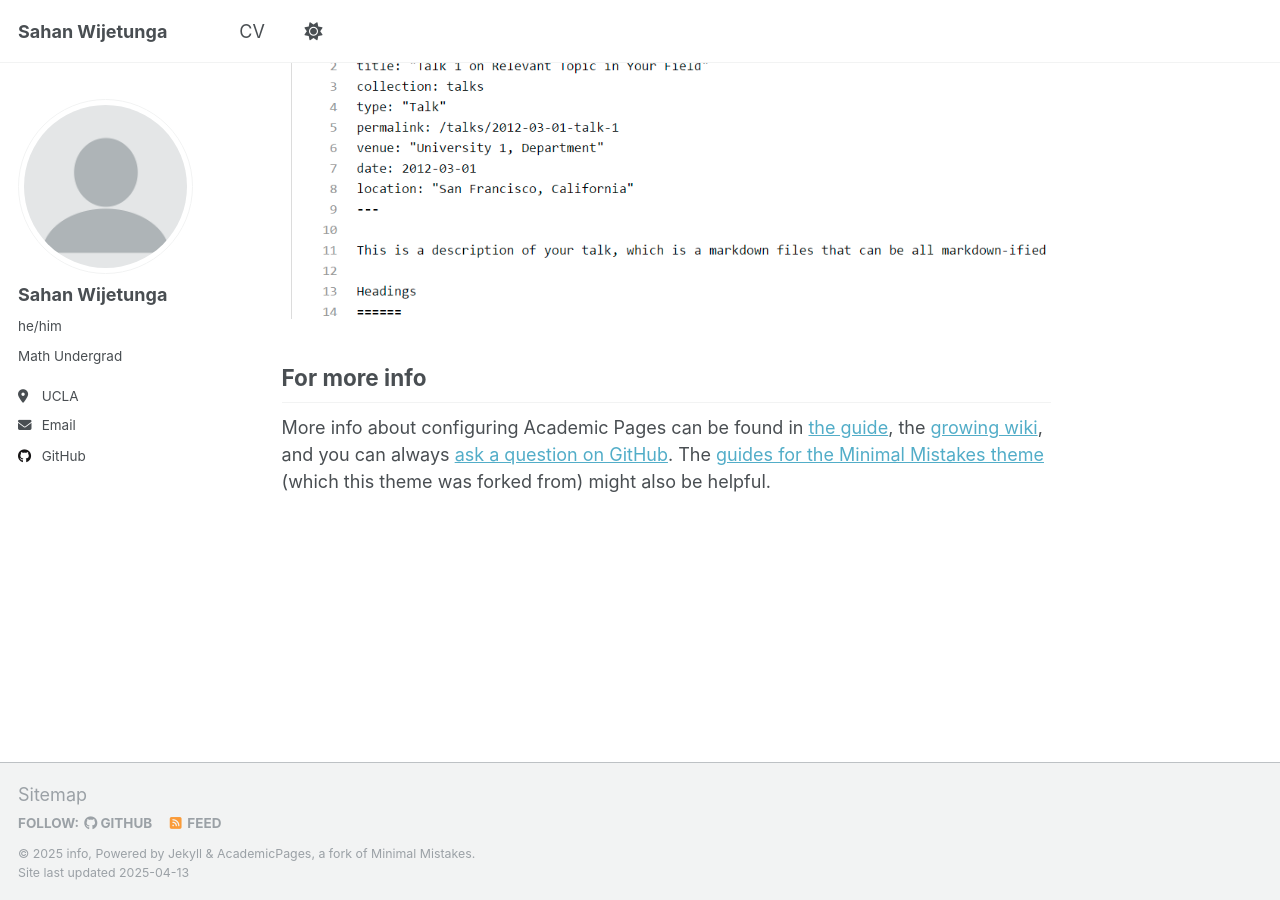
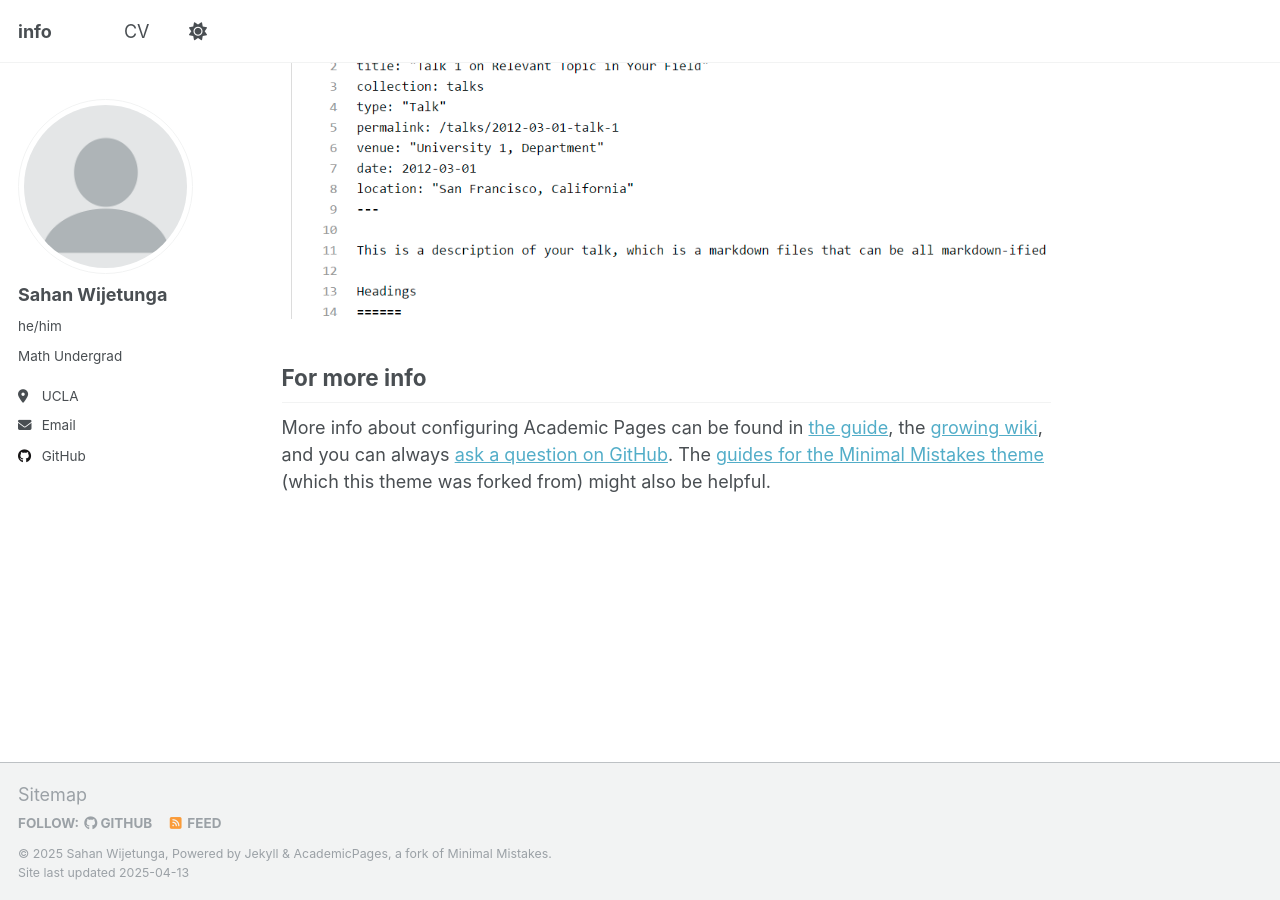
Before and after one commit to sahanwijetunga/sahanwijetunga.github.io, a Jekyll site: the page built from _pages/about.md, in a window 1280 px wide and 900 px high, scrolled down 2636 px. Built offline with Jekyll 4.4.1, drawn with Linux system fonts in a browser that asks for light colours.

```diff
--- a/_config.yml
+++ b/_config.yml
@@ -9,9 +9,9 @@
 # Basic Site Settings
 locale                   : "en-US"
 site_theme               : "default"
-title                    : "Sahan Wijetunga"
+title                    : "info"
 title_separator          : "-"
-name                     : &name "info"
+name                     : &name "Sahan Wijetunga"
 description              : &description ""
 url                      : https://sahanwijetunga.github.io # the base hostname & protocol for your site e.g. "https://[your GitHub username].github.io"
 baseurl                  : "" # the subpath of your site, e.g. "/blog"
```
